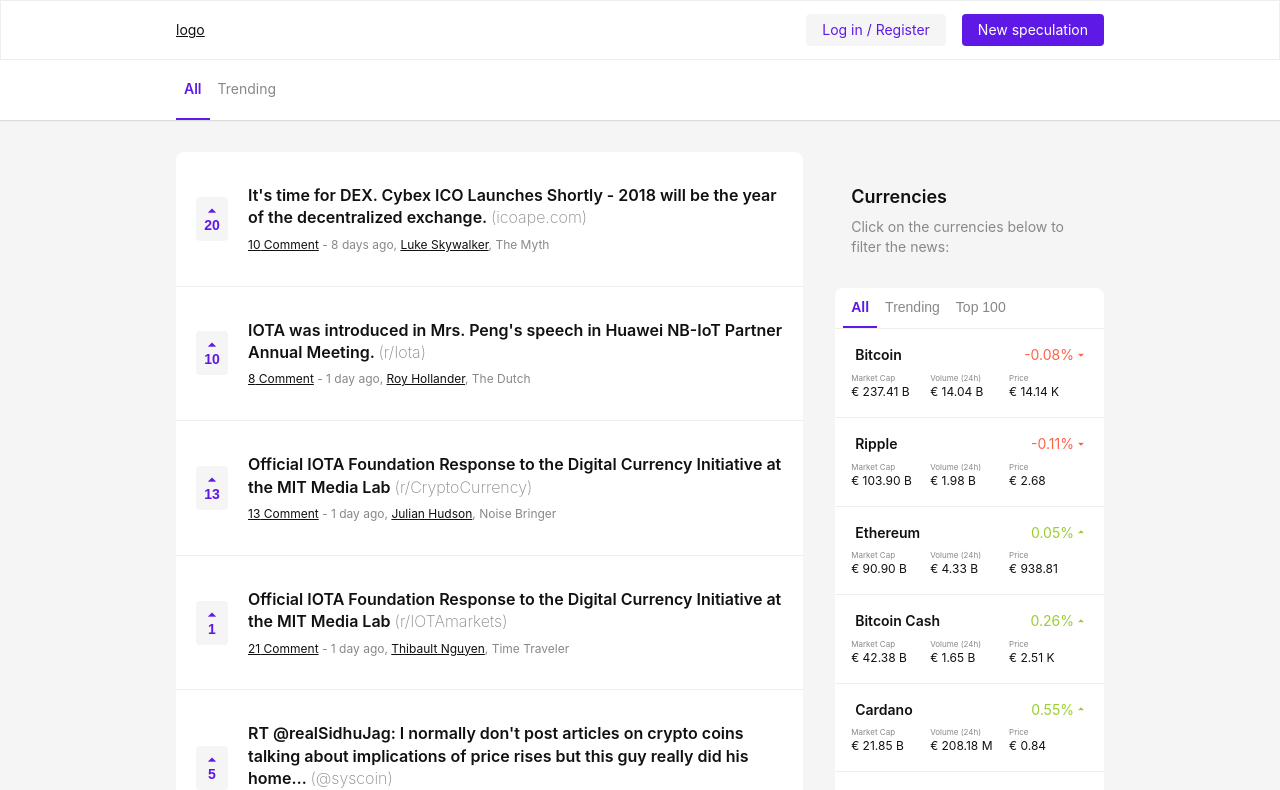
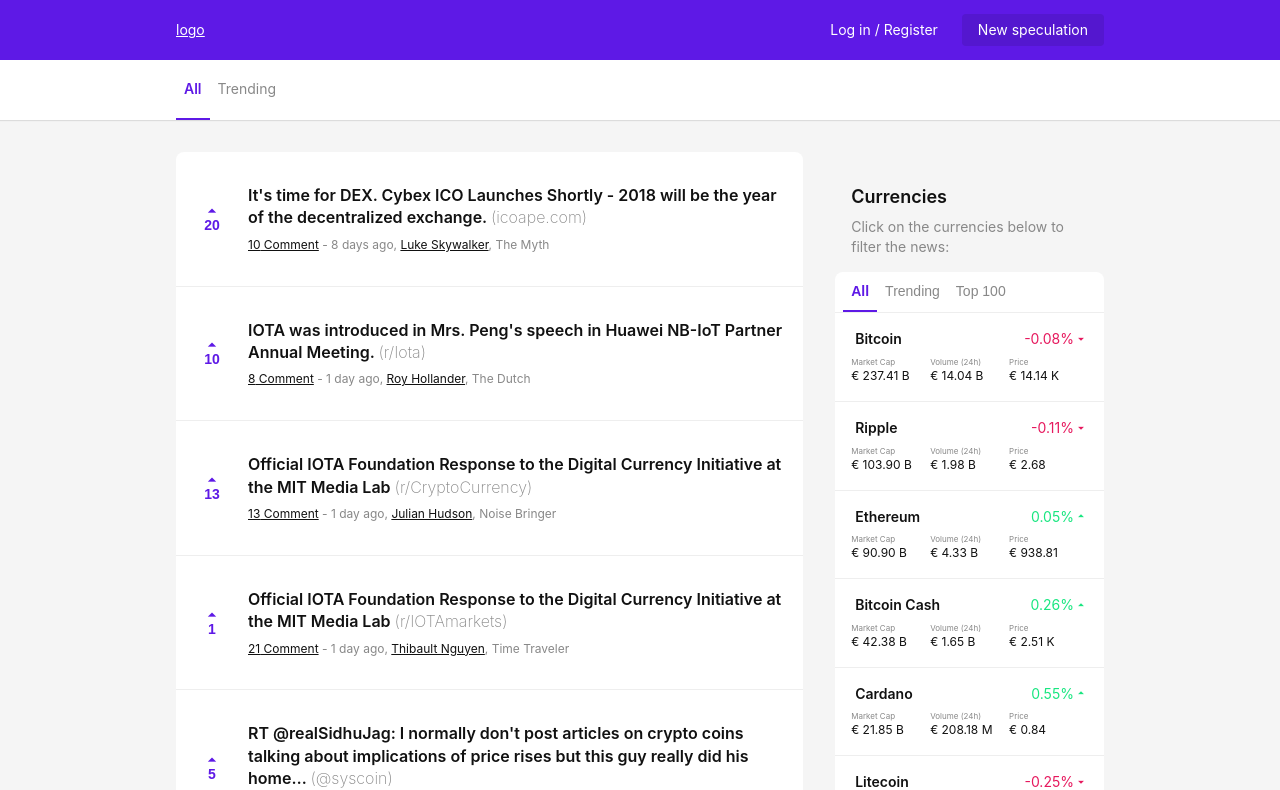
Before and after one commit to lemiffe/cn-front, a React (Create React App) app: page / in a window 1280 px wide. Shown: the top 790 px of the page. Built offline with nearby package versions, Linux system fonts and the light colour scheme; some icons are missing.

Commit message:
Fix light theme

```diff
--- a/src/App.js
+++ b/src/App.js
@@ -35,7 +35,7 @@ class App extends Component {
                 Log in / Register
               </a>
               <a
-                className="u-reset-link m-button m-button--s m-button--1"
+                className="u-reset-link m-button m-button--s m-button--3"
                 href="#"
               >
                 New speculation
@@ -67,7 +67,7 @@ class App extends Component {
                 {this.props.data.news.map(news => (
                   <li className="o-news">
                     <article className="o-news__container">
-                      <button className="o-news__vote u-reset-button m-button--2">
+                      <button className="o-news__vote u-reset-button m-button--4">
                         <i className="material-icons">arrow_drop_up</i>
                         <span>{news.vote}</span>
                       </button>
--- a/src/index.css
+++ b/src/index.css
@@ -3,6 +3,8 @@ TODO:
 - test dark theme + implement switch (navigation bar right end dot dropdown)
 - iterate on light theme
 - Put page number as header only when page 2, weird at bottom
+- Complete page interactions
+- Start new pages
 */
 
 @import "./styles/atoms.css";
--- a/src/styles/atoms.css
+++ b/src/styles/atoms.css
@@ -18,6 +18,11 @@
   --grayscale--5: #fff;
 
   --violet--1: hsla(260, 80%, 50%, 1);
+  --violet--2: hsla(260, 80%, 45%, 1);
+
+  --green--1: hsla(150, 80%, 50%, 1);
+
+  --red--1: hsla(340, 80%, 50%, 1);
 
   --border-radius--1: var(--unit);
   --border-radius--2: calc(var(--unit) * 2);
--- a/src/styles/molecule/button.css
+++ b/src/styles/molecule/button.css
@@ -30,3 +30,15 @@
   border-radius: var(--border-radius--m-button--2);
   color: var(--color--m-button--2);
 }
+
+.m-button--3 {
+  background-color: var(--background-color--m-button--3);
+  border-radius: var(--border-radius--m-button--3);
+  color: var(--color--m-button--3);
+}
+
+.m-button--4 {
+  background-color: var(--background-color--m-button--4);
+  border-radius: var(--border-radius--m-button--4);
+  color: var(--color--m-button--4);
+}
--- a/src/styles/organism/currency.css
+++ b/src/styles/organism/currency.css
@@ -28,11 +28,11 @@
 }
 
 .o-currency__variation.is-up {
-  color: yellowgreen;
+  color: var(--green--1);
 }
 
 .o-currency__variation.is-down {
-  color: tomato;
+  color: var(--red--1);
 }
 
 .o-currency__figures {
--- a/src/styles/template/home.css
+++ b/src/styles/template/home.css
@@ -19,8 +19,12 @@
   margin: calc(var(--unit) * 2);
 }
 
+.t-home__header-action {
+  padding: var(--unit);
+}
+
 .t-home__header-action > * {
-  margin: calc(var(--unit) * 2);
+  margin: var(--unit);
 }
 
 .t-home__main {
@@ -65,7 +69,7 @@
 }
 
 .t-home__sidebar__header {
-  padding: calc(var(--unit) * 8) calc(var(--unit) * 4);
+  padding: calc(var(--unit) * 8) calc(var(--unit) * 4) calc(var(--unit) * 4);
 }
 
 .t-home__sidebar__filter {
--- a/src/styles/themes.css
+++ b/src/styles/themes.css
@@ -1,7 +1,7 @@
 .theme--sunshine {
-  --background-color--m-bar--1: var(--grayscale--5);
-  --color--m-bar--1: var(--grayscale--1);
-  --border-color--m-bar--1: var(--grayscale--3);
+  --background-color--m-bar--1: var(--violet--1);
+  --color--m-bar--1: var(--grayscale--5);
+  --border-color--m-bar--1: var(--violet--1);
 
   --background-color--m-bar--2: var(--grayscale--5);
   --color--m-bar--2: var(--grayscale--1);
@@ -16,9 +16,17 @@
   --border-radius--m-button--1: var(--border-radius--1);
   --color--m-button--1: var(--grayscale--5);
 
-  --background-color--m-button--2: var(--grayscale--4);
-  --border-radius--m-button--2: var(--border-radius--1);
-  --color--m-button--2: var(--violet--1);
+  --background-color--m-button--2: transparent;
+  --border-radius--m-button--2: 0;
+  --color--m-button--2: var(--grayscale--5);
+
+  --background-color--m-button--3: var(--violet--2);
+  --border-radius--m-button--3: var(--border-radius--1);
+  --color--m-button--3: var(--grayscale--5);
+
+  --background-color--m-button--4: transparent;
+  --border-radius--m-button--4: 0;
+  --color--m-button--4: var(--violet--1);
 
   --color--m-navigation--1__item: var(--grayscale--2);
   --color--m-navigation--1__item-is-active: var(--violet--1);
```
